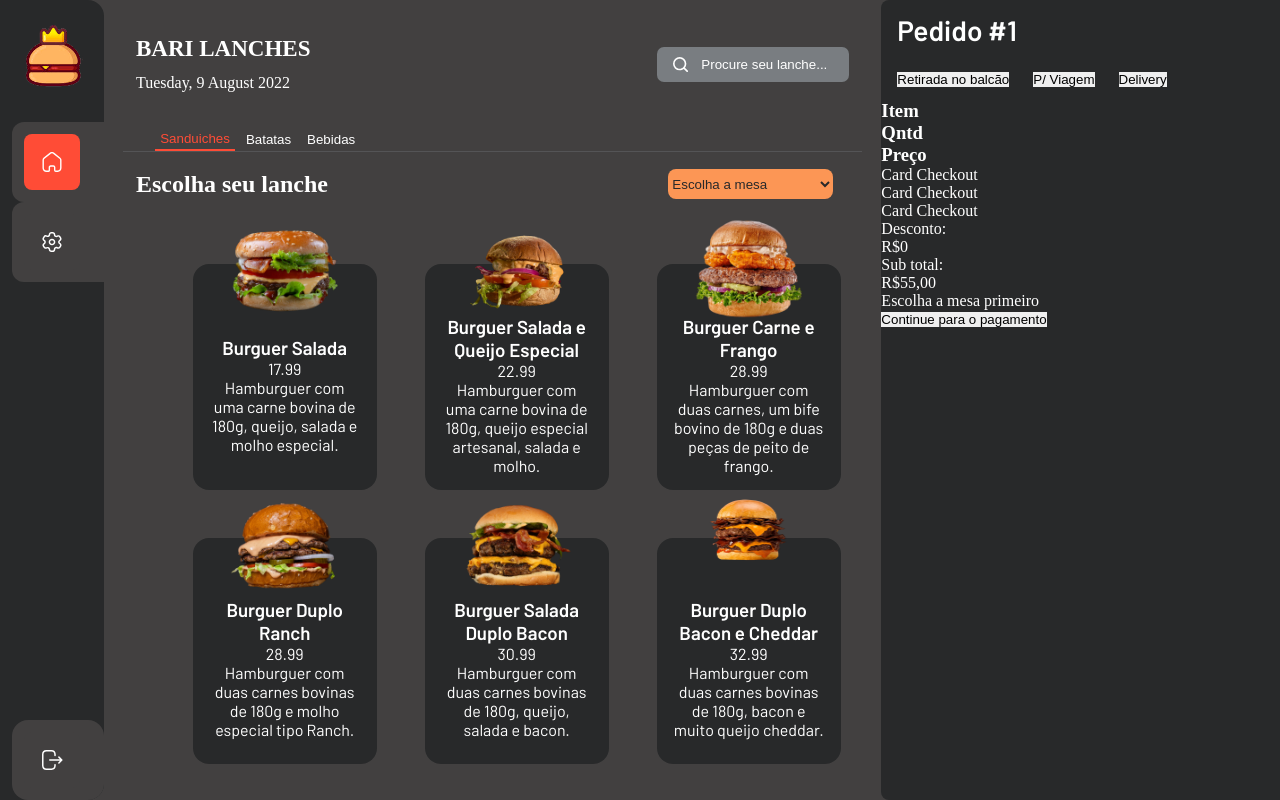
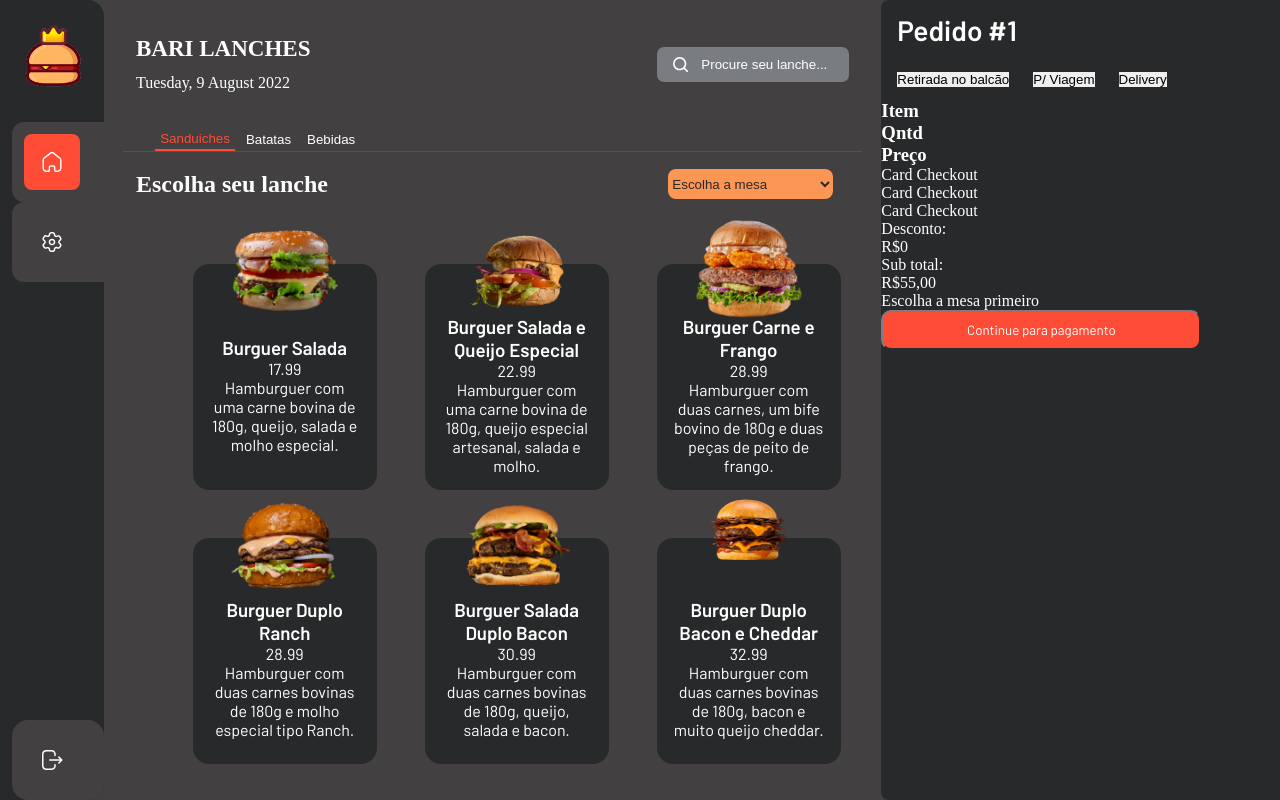
Before and after one commit to barizera/BariLanches-react-ts, a React (Vite) app: page / in a window 1280 px wide. Built offline with nearby package versions, Linux system fonts and the light colour scheme; a web font is replaced by a local one.

Commit message:
Feature: configured the button size and variants at styled components

```diff
--- /dev/null
+++ b/src/components/Button/index.tsx
@@ -0,0 +1,22 @@
+import { StyledButton } from "./style";
+
+interface ButtonProps {
+  text: string;
+  onClick: () => void;
+  variant?: "disable" | "cancel" | false;
+  size?: "small" | "large" | false;
+}
+
+const Button = ({
+  text,
+  onClick,
+  variant = false,
+  size = false,
+}: ButtonProps) => {
+  return (
+    <StyledButton onClick={onClick} variant={variant} size={size}>
+      {text}
+    </StyledButton>
+  );
+};
+export default Button;
--- /dev/null
+++ b/src/components/Button/style.ts
@@ -0,0 +1,47 @@
+import styled, { css, ThemedBaseStyledInterface } from "styled-components";
+import { Theme } from "../../types/styled-components";
+
+interface StyledButtonProps {
+  theme: Theme;
+  variant?: "disable" | "cancel" | false;
+  size?: "small" | "large" | false;
+}
+
+export const StyledButton = styled.button<StyledButtonProps>`
+  ${({ theme, variant, size }) => css`
+    width: 11rem;
+    height: 2.5rem;
+    border-radius: 10px;
+    background-color: ${theme.colors.primaryColor};
+    color: ${theme.colors.textColor};
+    border: 2px outset #797d81;
+    cursor: pointer;
+    font-family: ${theme.constants.bodyFontFamily};
+
+    ${variant === "disable" &&
+    css`
+      background-color: ${theme.colors.darkBackgroundColor};
+      color: ${theme.colors.primaryColor};
+      border: 1px solid ${theme.colors.lightBackgroundColor};
+    `}
+
+    ${variant === "cancel" &&
+    css`
+      background-color: ${theme.colors.darkBackgroundColor};
+      color: ${theme.colors.secundaryColor};
+      border: 1px solid ${theme.colors.secundaryColor};
+    `}
+
+    ${size === "small" &&
+    css`
+      height: 2.5rem;
+      width: 7rem;
+      padding: 0 0.7rem;
+    `}
+
+    ${size === "large" &&
+    css`
+      width: 20rem;
+    `}
+  `}
+`;
--- a/src/components/OrderDetails/index.tsx
+++ b/src/components/OrderDetails/index.tsx
@@ -1,3 +1,4 @@
+import Button from "../Button";
 import * as Styled from "./styles";
 
 const OrderDetails = () => {
@@ -32,7 +33,7 @@ const OrderDetails = () => {
         </div>
         <p>Escolha a mesa primeiro</p>
       </div>
-      <button>Continue para o pagamento</button>
+      <Button text="Continue para pagamento" onClick={() => {}} size="large" />
     </Styled.OrderDetailsContainer>
   );
 };
```
